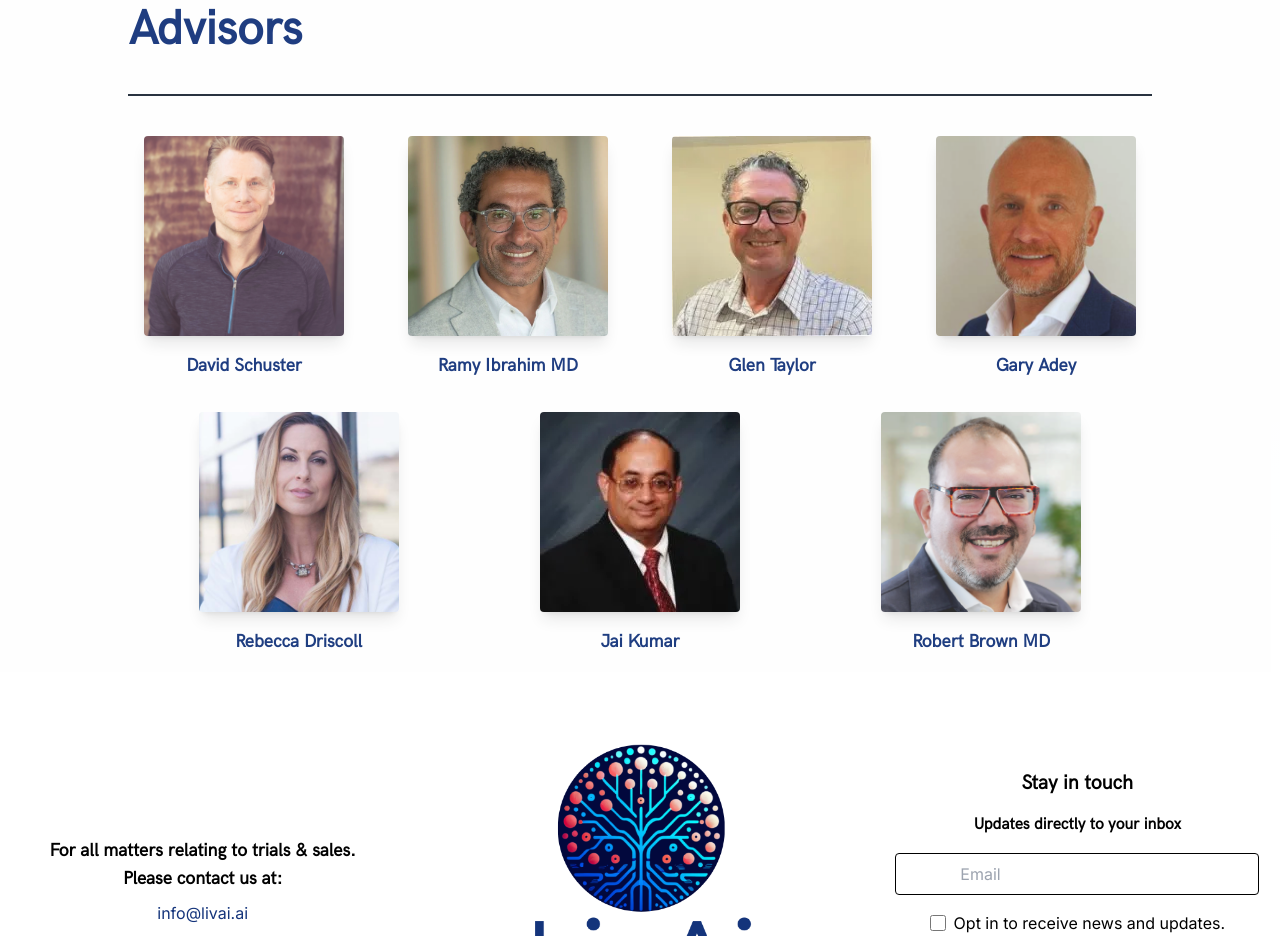
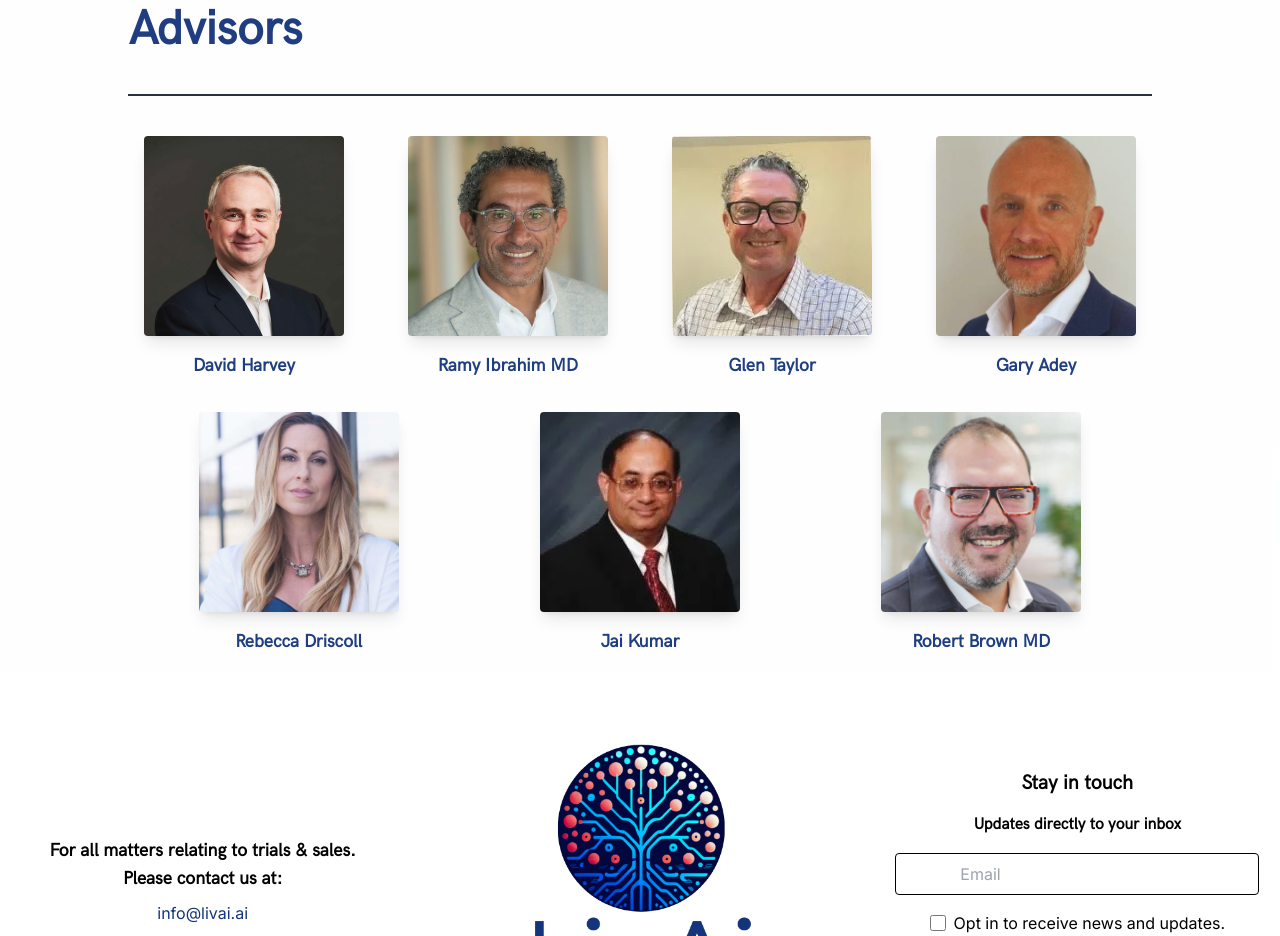
Before and after one commit to ChristopherCarlton/LivAi, a Next.js app: page /about in a window 1280 px wide. Shown: the part 1660-2596 px from the top of the page. Built offline with nearby package versions, Linux system fonts and the light colour scheme.

Commit message:
update handzin to add david harvery and remove david sxhuster

```diff
--- a/src/app/about/page.tsx
+++ b/src/app/about/page.tsx
@@ -49,7 +49,7 @@ const About = () => {
               </a>
               <h3 className="text-2xl font-semibold text-primary mb-4">Sarva Channarajurs</h3>
               <p className="text-center text-sm sm:text-md md:text-lg lg:text-lg text-gray-800 max-w-[400px] mx-auto">
-                Sarva, Head of Program Operations, is a technologist with extensive experience leading programs at large companies and startups. Following the loss of her son to pediatric brain cancer, DIPG, Sarva had advised health tech companies building patient centered innovation. She has moderated panels at the White House Cancer Moonshot’s Childhood Cancer Forum. Sarva is President of Mithil Prasad Foundation.
+                Sarva, Head of Program Operations, is a technologist with extensive experience leading programs at large companies and startups. Following the loss of her son to pediatric brain cancer, DIPG, Sarva had advised health tech companies building patient centered innovation. She has moderated panels at the White House Cancer Moonshot's Childhood Cancer Forum. Sarva is President of Mithil Prasad Foundation.
               </p>
             </div>
             <div className="text-center delay-200">
@@ -68,10 +68,10 @@ const About = () => {
           <div className="bg-gray-800 h-0.5 mb-10"></div>
           <div className="grid grid-cols-1 md:grid-cols-2 lg:grid-cols-4 gap-8 justify-center">
             <div className="text-center">
-              <a href="https://www.linkedin.com/in/schusterdavid/" target="_blank" rel="noopener noreferrer">
-                <Image src="/images/DavidSchuster.jpeg" alt="David Schuster" width={200} height={200} className="w-[200px] h-[200px] object-cover mx-auto rounded mb-2 hover:scale-110 transition-transform duration-300 shadow-lg" />
+              <a href="https://www.linkedin.com/in/david-harvey-b84b32/" target="_blank" rel="noopener noreferrer">
+                <Image src="/images/DavidHarvey.jpg" alt="David Harvey" width={200} height={200} className="w-[200px] h-[200px] object-cover mx-auto rounded mb-2 hover:scale-110 transition-transform duration-300 shadow-lg" />
               </a>
-              <p className="pt-2 text-sm sm:text-md md:text-lg lg:text-lg text-primary">David Schuster</p>
+              <p className="pt-2 text-sm sm:text-md md:text-lg lg:text-lg text-primary">David Harvey</p>
             </div>
             <div className="text-center">
               <a href="https://www.linkedin.com/in/ramy-ibrahim-91587515/" target="_blank" rel="noopener noreferrer">
```
Also changed, not shown: public/images/DavidHarvey.jpg (added).
